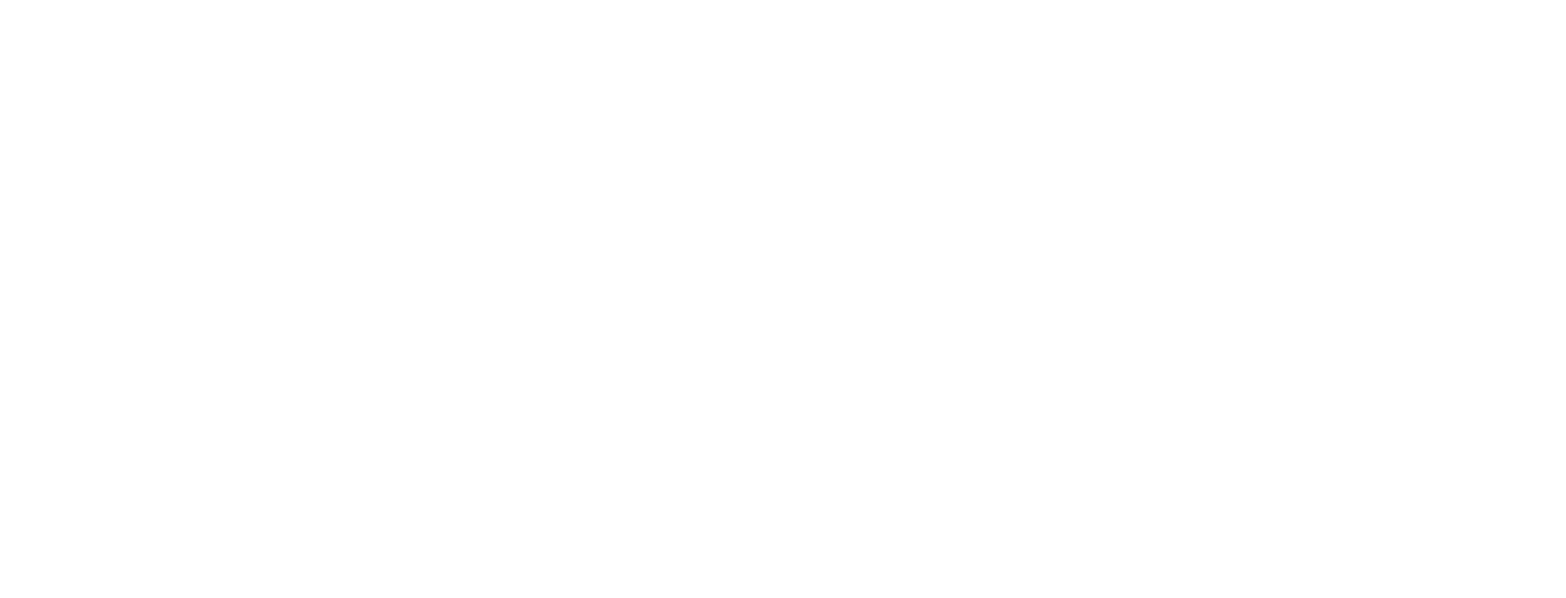
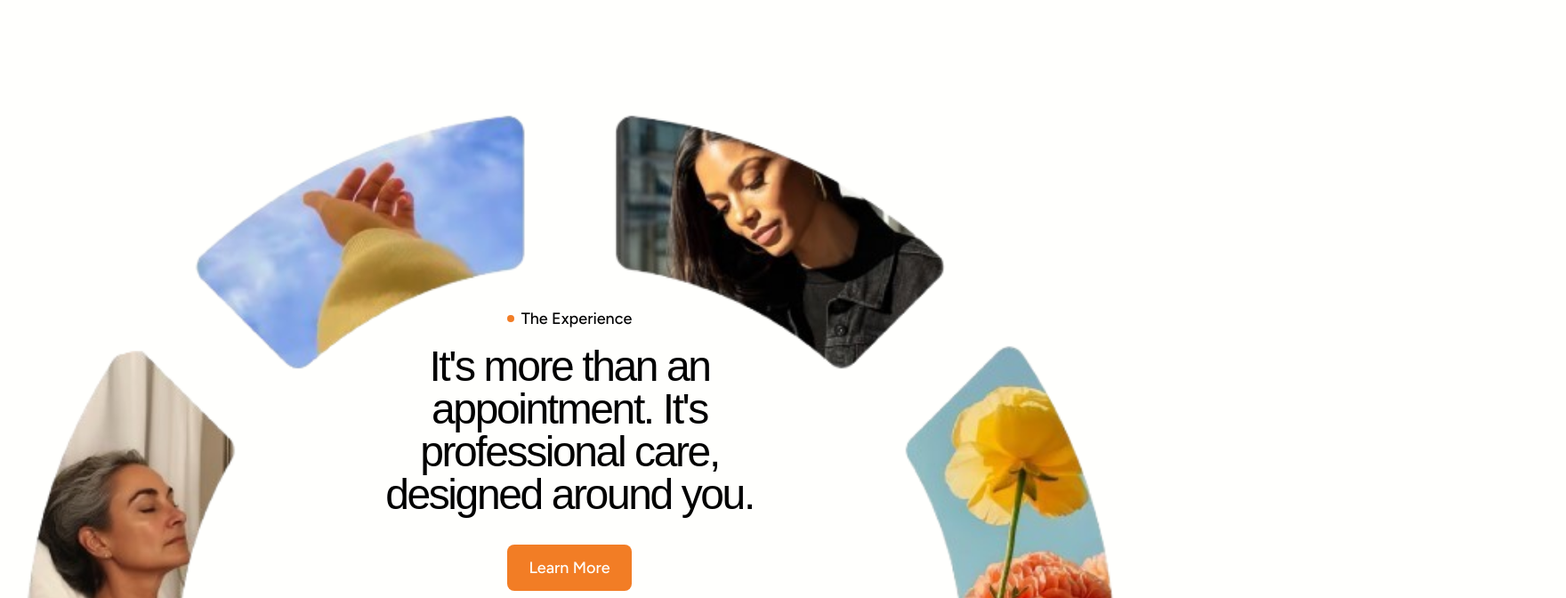
Before and after one commit to wein1m/solis, a React (Vite) app: page / in a window 1280 px wide. Shown: the part 2800-3472 px from the top of the page at 89% size, 1760 px wide, since content can reach past the window. Before the commit the page ends 2920 px from the top, so only its background shows below. Built offline with nearby package versions, Linux system fonts and the light colour scheme; a web font is replaced by a local one.

Commit message:
feat: added experience section

```diff
--- a/src/App.jsx
+++ b/src/App.jsx
@@ -4,6 +4,7 @@
 import About from "./sections/About";
 import Hero from "./sections/Hero";
 import WhyUs from "./sections/WhyUs";
+import Experience from "./sections/Experience";
 
 const App = () => {
   return (
@@ -18,6 +19,7 @@
       <Hero />
       <About />
       <WhyUs />
+      <Experience />
     </ReactLenis>
   );
 };
--- /dev/null
+++ b/src/sections/Experience.jsx
@@ -0,0 +1,28 @@
+import experience from "../assets/experience.png";
+
+const Experience = () => {
+  return (
+    <div className="relative text-center px-96 mt-64">
+        <div className="flex flex-col items-center -mb-20">
+          <div className="flex items-center gap-2 mt-32 mb-4">
+            <div className="w-2 h-2 rounded-full bg-primary" />
+            <h3 className="text-lg font-medium">The Experience</h3>
+          </div>
+          <h1 className="font-arizona text-5xl mb-8 max-w-150">
+            It's more than an appointment. It's professional care, designed
+            around you.
+          </h1>
+          <a href="#" className="primary-cta text-lg">
+            Learn More
+          </a>
+        </div>
+
+
+        <div className="scale-175 absolute top-1/2 left-1/2 -translate-x-1/2 -translate-y-1/2 -z-1 w-full h-full flex justify-center items-center">
+          <img src={experience} className="object-cover" />
+        </div>
+    </div>
+  );
+};
+
+export default Experience;
--- a/src/sections/WhyUs.jsx
+++ b/src/sections/WhyUs.jsx
@@ -16,7 +16,7 @@
     },
   ];
   return (
-    <div className="py-44 px-54">
+    <div className="py-24 px-54">
       <div className="bg-[#fdf9e9] w-full rounded-4xl flex px-10 py-16 relative">
         <div className="flex flex-col w-1/2">
           <div className="flex items-center gap-2 mb-4">
```
Also changed, not shown: src/assets/experience.png (added).
